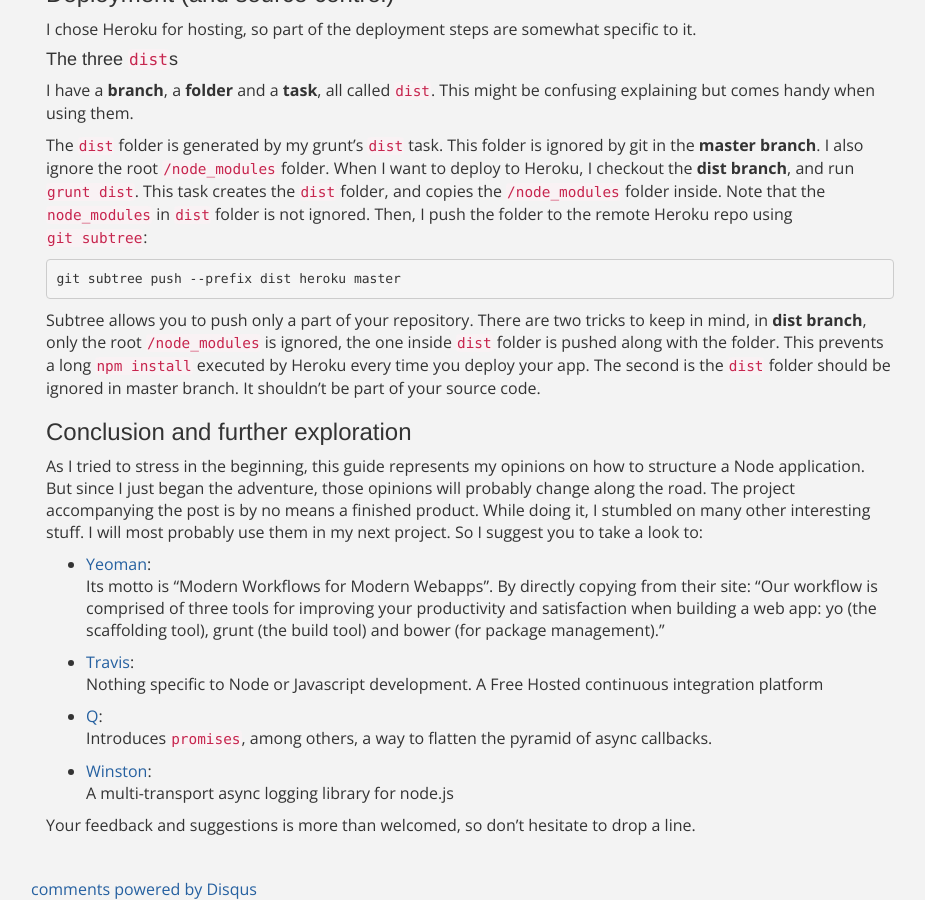
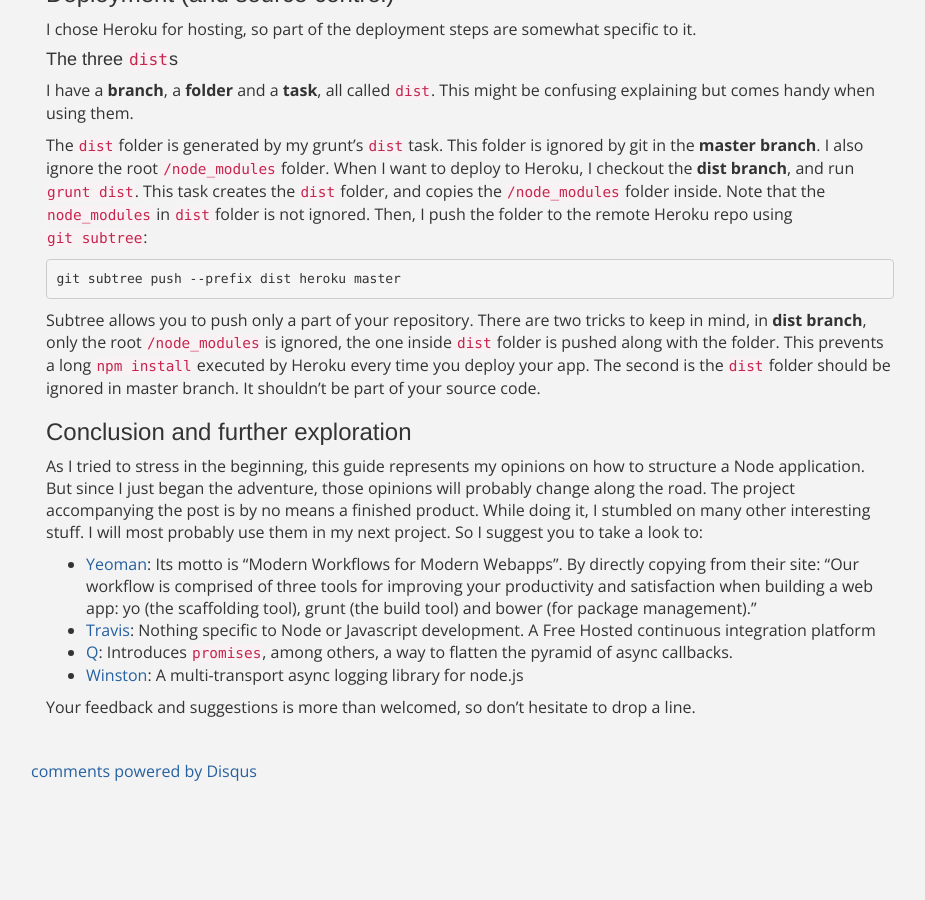
Before and after one commit to selimober/selimober.github.io, a Jekyll site: the page built from _posts/2013-09-26-a-survival-guide-for-the-node-immigrant.md, in a window 1280 px wide and 900 px high, scrolled down 5089 px. Shown: the whole window, without its empty margins (219-1144 px from the left). Built offline with Jekyll 4.4.1, drawn with Linux system fonts in a browser that asks for light colours; some web fonts are replaced; Markdown is read by kramdown in place of the engine named in the settings; comment, search, counter and statistics services are not loaded; after the commit the page ends 5871 px from its top, so only the background shows below that.

Commit message:
Formatting

```diff
--- a/_posts/2013-09-26-a-survival-guide-for-the-node-immigrant.md
+++ b/_posts/2013-09-26-a-survival-guide-for-the-node-immigrant.md
@@ -200,20 +200,9 @@
 
 As I tried to stress in the beginning, this guide represents my opinions on how to structure a Node application. But since I just began the adventure, those opinions will probably change along the road. The project accompanying the post is by no means a finished product. While doing it, I stumbled on many other interesting stuff. I will most probably use them in my next project. So I suggest you to take a look to:
 
-* [Yeoman](http://yeoman.io/):
-<br/>
-Its motto is "Modern Workflows for Modern Webapps". By directly copying from their site: "Our workflow is comprised of three tools for improving your productivity and satisfaction when building a web app: yo (the scaffolding tool), grunt (the build tool) and bower (for package management)."
-
-* [Travis](https://travis-ci.org/):
-<br/>
-Nothing specific to Node or Javascript development. A Free Hosted continuous integration platform
-
-* [Q](http://documentup.com/kriskowal/q/):
-<br/>
-Introduces `promises`, among others, a way to flatten the pyramid of async callbacks.
-
-* [Winston](https://github.com/flatiron/winston):
-<br/>
-A multi-transport async logging library for node.js
+* [Yeoman](http://yeoman.io/): Its motto is "Modern Workflows for Modern Webapps". By directly copying from their site: "Our workflow is comprised of three tools for improving your productivity and satisfaction when building a web app: yo (the scaffolding tool), grunt (the build tool) and bower (for package management)."
+* [Travis](https://travis-ci.org/): Nothing specific to Node or Javascript development. A Free Hosted continuous integration platform
+* [Q](http://documentup.com/kriskowal/q/): Introduces `promises`, among others, a way to flatten the pyramid of async callbacks.
+* [Winston](https://github.com/flatiron/winston): A multi-transport async logging library for node.js
 
 Your feedback and suggestions is more than welcomed, so don't hesitate to drop a line.
```
